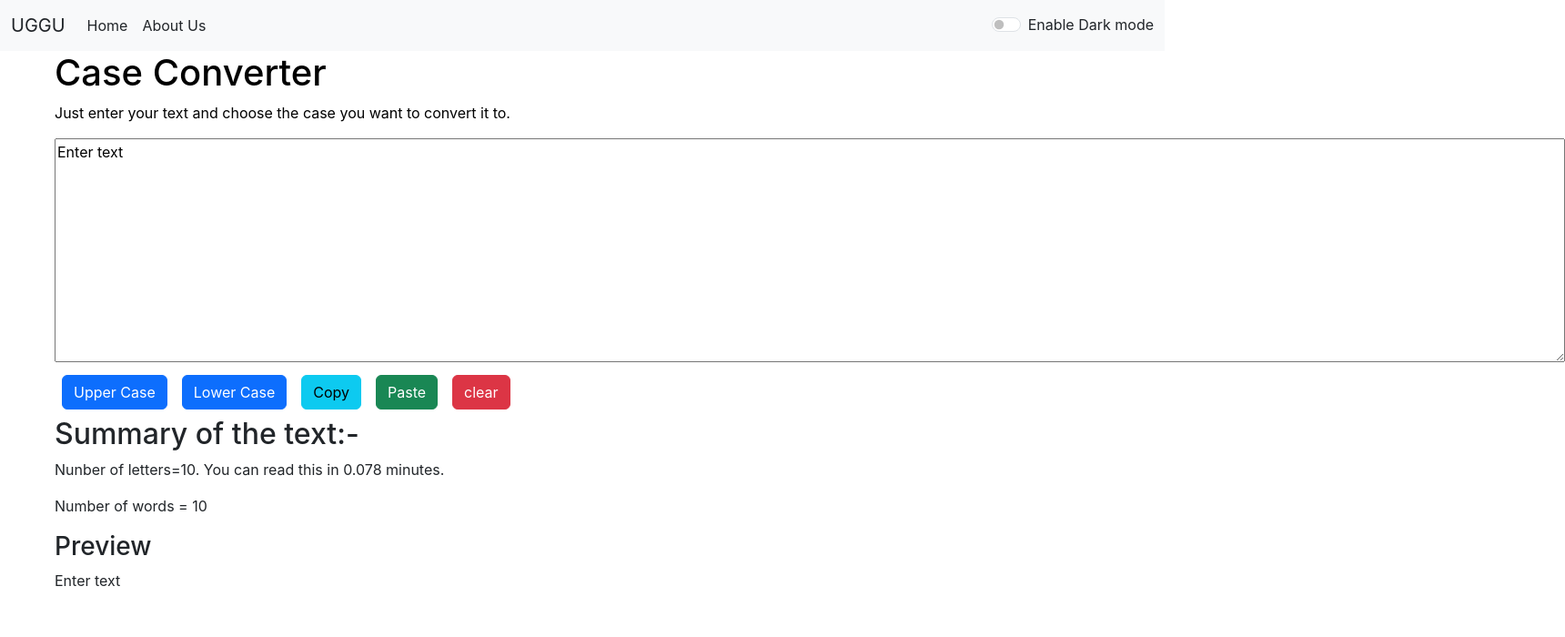
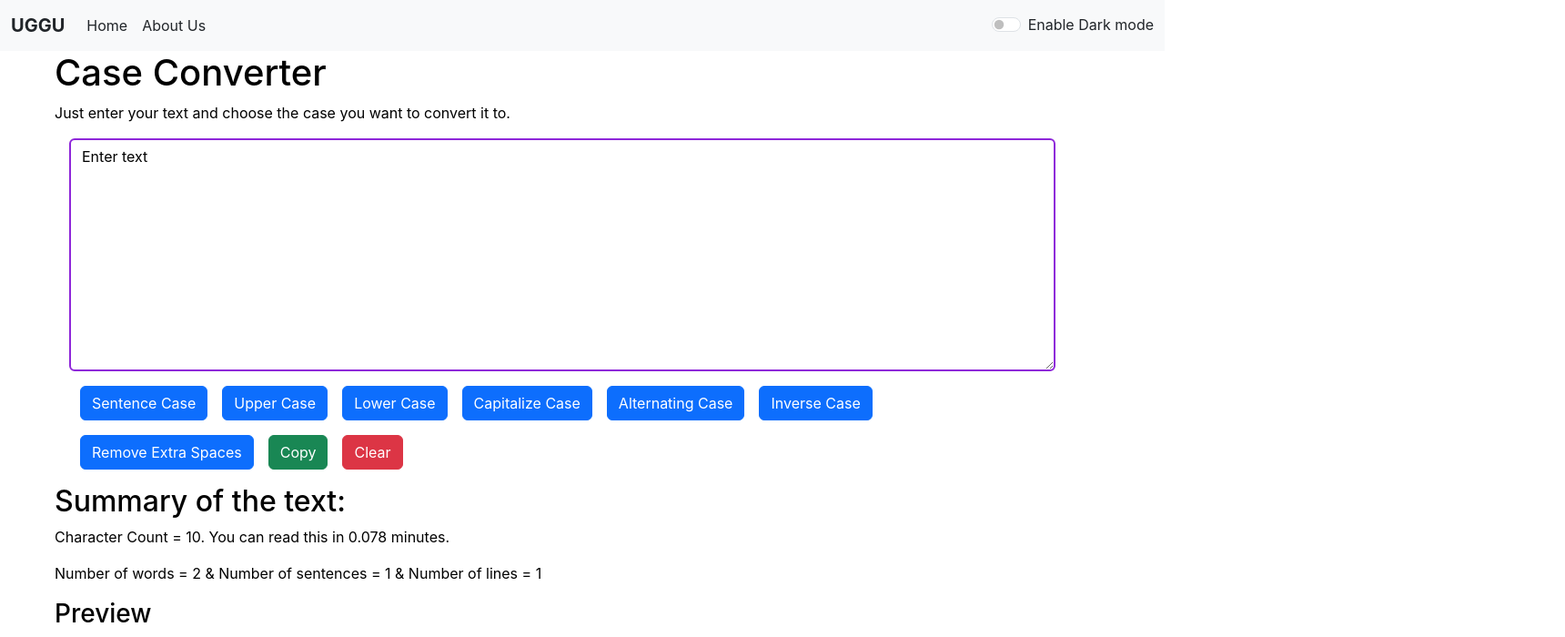
Before and after one commit to UgrasenYadav-eng/uggu, a React (Create React App) app: page / in a window 1280 px wide. Shown: the top 700 px of the page at 91% size, 1720 px wide, since content can reach past the window. Built offline with nearby package versions, Linux system fonts and the light colour scheme.

Commit message:
alart enabling

```diff
--- a/src/App.js
+++ b/src/App.js
@@ -1,5 +1,6 @@
 
 import './App.css';
+import Alart from './Component/Alart.js';
 import Navbar from './Component/Navbar.mjs'
 import Texta from './Component/Texta.js'
 //import About from './Component/About.js'
@@ -9,20 +10,34 @@ import { useState } from 'react';
 function App() {
   const [mode, setMode]= useState('light');
 
-  const tourch=()=>{
+  const [alert, setAlert] = useState(null);
+
+  const showAlert = (message, type) => {
+    setAlert({
+      msg: message,
+      type: type
+    })
+  }
+
+  const togglemode=()=>{
     if(mode === 'light'){
       setMode('dark');
-      document.body.style.backgroundColor = 'grey';
+      document.body.style.backgroundColor = '#050c2a';
+      showAlert("dark mode has been Enabled", "success");
     }
     else {setMode('light');
         document.body.style.backgroundColor = 'white';
+        showAlert("light mode has been Enabled", "success")
         }
   };
 
   return (<>
-   <Navbar title="UGGU" aboutText="About Us"  mode={mode} tourch={tourch} />
+   <Navbar title="UGGU" aboutText="About Us"  mode={mode} togglemode={togglemode} />
+   <Alart alert={alert}/>
+
+
    <div className="container mx-5">
-    <Texta headin="Case convertor"/>
+    <Texta heading="Case convertor" mode={mode}/>
     </div>
 
     </>
--- /dev/null
+++ b/src/Component/Alart.js
@@ -0,0 +1,14 @@
+import React from 'react';
+
+export default function Alert(props) {
+  return (
+    <div>
+      {props.alert && (
+        <div className="alert alert-warning alert-dismissible fade show" role="alert">
+          <strong>{props.alert.type}</strong> : {props.alert.msg}
+          <button type="button" className="btn-close" data-bs-dismiss="alert" aria-label="Close"></button>
+        </div>
+      )}
+    </div>
+  );
+}
--- a/src/Component/Navbar.mjs
+++ b/src/Component/Navbar.mjs
@@ -8,7 +8,7 @@ export default function Navbar(props) {
 
       <nav className={`navbar navbar-expand-lg {props.letr} ${props.mode} bg-${props.mode} `} >
       <div className="container-fluid" >
-        <a className={`navbar-brand text-${props.mode === 'light' ? 'dark' :  'light'}`} href="/#" > {props.title} </a>
+        <strong><a className={`navbar-brand text-${props.mode === 'light' ? 'dark' :  'light'}`} href="/#" > {props.title} </a> </strong>
         <button className="navbar-toggler" type="button" data-bs-toggle="collapse" data-bs-target="#navbarSupportedContent" aria-controls="navbarSupportedContent" aria-expanded="false" aria-label="Toggle navigation">
           <span className="navbar-toggler-icon"></span>
         </button>
@@ -25,8 +25,8 @@ export default function Navbar(props) {
 
         </div>
         <div className={`form-check form-switch text-${props.mode === 'light' ? 'dark': 'light'}`} >
-                <input className="form-check-input" onClick={props.tourch} type="checkbox" role="switch" id="flexSwitchCheckDefault"/>
-                <label className="form-check-label"  htmlfor="flexSwitchCheckDefault">Enable Dark mode</label>
+                <input className="form-check-input" onClick={props.togglemode} type="checkbox" role="switch" id="flexSwitchCheckDefault"/>
+                <label className="form-check-label"  htmlFor="flexSwitchCheckDefault">Enable Dark mode</label>
         </div>
       </div>
     </nav>
--- a/src/Component/Texta.js
+++ b/src/Component/Texta.js
@@ -1,71 +1,112 @@
-import React, { useState } from 'react'
+import React, { useState } from 'react';
 
 export default function Texta(props) {
-    const handleUpClick =()=>{
-        console.log ("Upper Case was clicked + text");
-        let newtext = text.toUpperCase();
-        setText (newtext);
+    const handleSentenceClick = () => {
+        console.log("Sentence Case was clicked: " + text);
+        let newText = text.toLowerCase().replace(/(^\s*\w|[.!?]\s*\w)/g, function(c) {
+          return c.toUpperCase();
+        });
+        setText(newText);
     };
-    const handleLowerClick =()=>{
-        console.log("Lower Case was clicked + text");
-        let newtext= text.toLowerCase();
-        setText (newtext);
+
+    const handleUpClick = () => {
+        console.log("Upper Case was clicked: " + text);
+        let newText = text.toUpperCase();
+        setText(newText);
     };
-    const handleCopy =() => {
-        console.log("Copy was clicked + text")
+
+    const handleLowerClick = () => {
+        console.log("Lower Case was clicked: " + text);
+        let newText = text.toLowerCase();
+        setText(newText);
+    };
+
+    const handleCapitalizeClick = () => {
+        console.log("Capitalize Case was clicked: " + text);
+        let newText = text.toLowerCase().replace(/\b\w/g, function(c) {
+          return c.toUpperCase();
+        });
+        setText(newText);
+    };
+
+    const handleAlternatingClick = () => {
+        console.log("Alternating Case was clicked: " + text);
+        let newText = text.split('').map((char, index) =>
+          index % 2 === 0 ? char.toLowerCase() : char.toUpperCase()
+        ).join('');
+        setText(newText);
+    };
+
+    const handleInverseClick = () => {
+        console.log("Inverse Case was clicked: " + text);
+        let newText = text.split('').map(char =>
+          char === char.toLowerCase() ? char.toUpperCase() : char.toLowerCase()
+        ).join('');
+        setText(newText);
+    };
+    const handleExtraSpaces = () => {
+        console.log("extra spaces button has clicked")
+        let newText = text.split(/[ ]+/);
+        setText(newText.join(" "))
+    }
+
+    const handleCopy = () => {
+        console.log("Copy was clicked: " + text);
         navigator.clipboard.writeText(text);
     };
-    const handlePasteClick = async () => {
-        try {
-          const text = await navigator.clipboard.readText();
-          console.log("paste was clicked + text: ", text);
-        } catch (err) {
-          console.error('Failed to read clipboard contents: ', err);
-        }
-      };
 
-//clear text start}
     const handleClearClick = () => {
         console.log("Clear was clicked");
         setText("");
     };
-    const handleOnChange = (event)=>{
+
+    const handleOnChange = (event) => {
         setText(event.target.value);
     };
- //clear text end}
 
-    const [text, setText] = useState ('Enter text');
+    const [text, setText] = useState('Enter text');
     return (
         <>
-        <div style={{color: props.mode === 'dark' ? 'white' : 'black'}}>
-        <h1> Case Converter </h1>
+            <div style={{ color: props.mode === 'dark' ? 'white' : 'black' }}>
+                <h1>Case Converter</h1>
                 <p>Just enter your text and choose the case you want to convert it to.</p>
-
-
-                    <textarea id="text" className="text" rows="10" cols="160" value={text} onChange={handleOnChange} Style={{backgroundColor: props.mode === 'dark' ? 'grey' : 'black'}} >
-                    </textarea>
-
-                    <div classname= "container mx-2 my-2">
-                            <button className="btn btn-primary mx-2 my-2" onClick={handleUpClick}> Upper Case</button>
+                <div className="mx-3">
+                    <textarea
+                        className="form-control"
+                        style={{
+                            backgroundColor: props.mode === 'dark' ? 'gray' : 'white',
+                            color: props.mode === 'dark' ? 'white' : 'black',
+                            border: props.mode === 'light' ? '2px solid #8e26d9' : '2px solid white'
+                        }}
+                        rows="10"
+                        cols="160"
+                        value={text}
+                        onChange={handleOnChange}
+                    />
+                </div>
+                <div className="container mx-2 my-2">
+                    <button className="btn btn-primary mx-2 my-2" onClick={handleSentenceClick}>Sentence Case</button>
+                    <button className="btn btn-primary mx-2 my-2" onClick={handleUpClick}>Upper Case</button>
                     <button className="btn btn-primary mx-2 my-2" onClick={handleLowerClick}>Lower Case</button>
-                            <button className="btn btn-info mx-2 my-2" onClick={handleCopy}>Copy</button>
-                            <button className="btn btn-success mx-2 my-2" onClick={handlePasteClick}>Paste</button>
-                            <button className="btn btn-danger mx-2 my-2" onClick={handleClearClick}>clear</button>
+                    <button className="btn btn-primary mx-2 my-2" onClick={handleCapitalizeClick}>Capitalize Case</button>
+                    <button className="btn btn-primary mx-2 my-2" onClick={handleAlternatingClick}>Alternating Case</button>
+                    <button className="btn btn-primary mx-2 my-2" onClick={handleInverseClick}>Inverse Case</button>
+                    <button className="btn btn-primary mx-2 my-2" onClick={handleExtraSpaces}>Remove Extra Spaces</button>
+                    <button className="btn btn-success mx-2 my-2" onClick={handleCopy}>Copy</button>
+                    <button className="btn btn-danger mx-2 my-2" onClick={handleClearClick}>Clear</button>
                 </div>
             </div>
-
-        <div>
-
-            <h2>
-                Summary of the text:-
-            </h2>
-            <p> Nunber of letters={text.length}.  You can read this in {0.0078 * text.length} minutes. </p>
-            <p>Number of words = {text.split("").length} </p>
+            <div style={{ color: props.mode === 'light' ? 'black' : 'white' }}>
+                <h2>Summary of the text:</h2>
+                <p>Character Count = {text.length}. You can read this in {0.0078 * text.length} minutes.</p>
+                <p>  Number of words = {text.split(/\s+/).filter((word) => word.length > 0).length}  &
+                  Number of sentences = {text.split(/[.!?]+/).filter(sentence => sentence.trim().length > 0).length}  &
+                  Number of lines = {text.split(/\r\n|\r|\n/).filter(line => line.trim().length > 0).length}</p>
             </div>
-        <di>
-            <h3> Preview</h3>
-            <p>{text.slice( )} </p>
-        </di>
+            <div style={{ color: props.mode === 'light' ? 'black' : 'white' }}>
+                <h3>Preview</h3>
+                <p>{text.length > 0 ? text : "Enter something in the text box to get a preview"}</p>
+            </div>
         </>
-    )
+    );
 }
```
Lines whose indentation alone changed are shown as unchanged.
